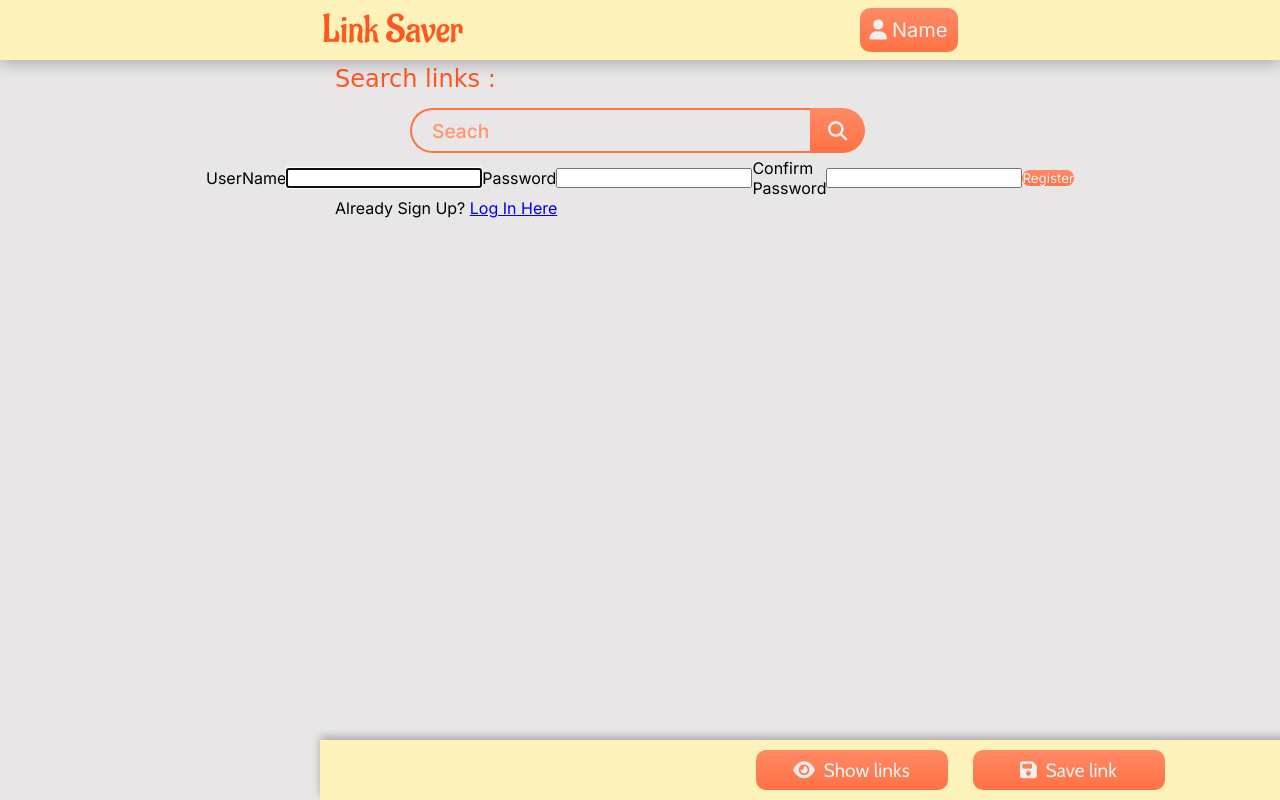
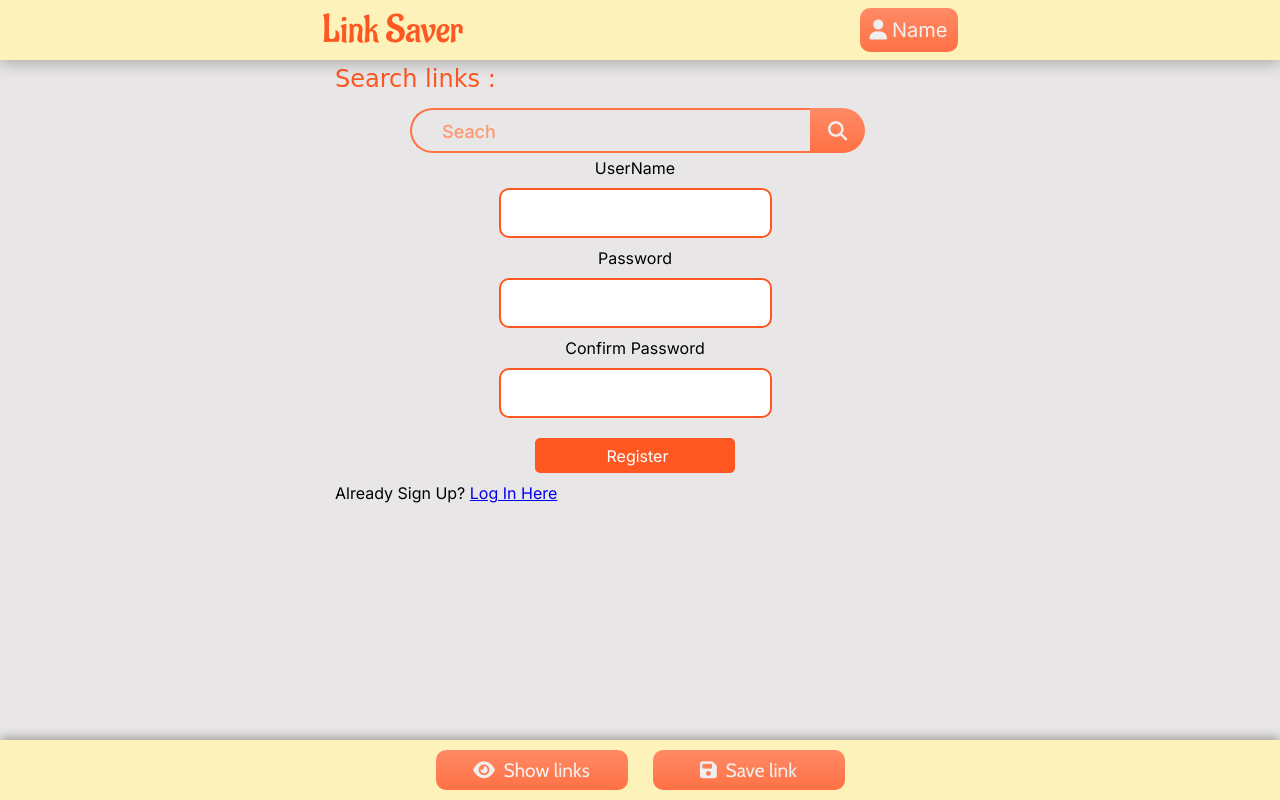
Before and after one commit to Saniyaj21/LinkSaverProject, a Django app: page /register/ in a window 1280 px wide; the page is wider, and only the part inside the window is pictured. Run offline with Django 4.2, Linux system fonts and the light colour scheme; some web fonts are replaced.

Commit message:
Add files via upload

```diff
--- a/linkapp/static/styles/style.css
+++ b/linkapp/static/styles/style.css
@@ -64,6 +64,7 @@
 
 body {
     background: var(--backgroundColor);
+    overflow-x: hidden;
 }
 
 .header {
--- a/linkapp/templates/linkapp/login_register.html
+++ b/linkapp/templates/linkapp/login_register.html
@@ -1,6 +1,94 @@
 {% extends 'main.html' %}
 
 {% block body %}
+<style>
+  .create-form{
+      display: flex;
+      flex-direction: column;
+      align-items: center;
+      justify-content: center;
+      max-width: 100%;
+  }
+.create-input{
+  padding: 5px;
+  max-width: 100%;
+  height: 50px;
+  font-size: large;
+  padding-left: 10px;
+  color: #FF5722;
+  margin: 10px;
+  border-radius: 10px;
+  border: 2px solid  #FF5722;
+  outline: 0px;
+
+}
+::placeholder{
+  padding-left: 10px;
+  font-size: large;
+}
+.create-btn{
+  background-color: #FF5722;
+  color: white;
+  font-size: 23px;
+  font-family: 'Inter', sans-serif !important;
+  cursor: pointer;
+}
+.btn-login{
+  max-width: 150px !important;
+}
+#create-btn{
+  width: 200px;
+  border: 2px solid  #FF5722;
+  border-radius: 5px;
+  font-size: medium;
+  height: 35px;
+  cursor: pointer;
+
+}
+#form-input1{
+  max-width: 400px;
+  height: 50px;
+  font-size: large;
+  padding-left: 10px;
+  color: #FF5722;
+  margin: 10px;
+  border-radius: 10px;
+  border: 2px solid  #FF5722;
+  outline: 0px;
+
+}
+#id_password1{
+  max-width: 400px;
+  height: 50px;
+  font-size: large;
+  padding-left: 10px;
+  color: #FF5722;
+  margin: 10px;
+  border-radius: 10px;
+  border: 2px solid  #FF5722;
+  outline: 0px;
+
+}
+#id_password2{
+  max-width: 400px;
+  height: 50px;
+  font-size: large;
+  padding-left: 10px;
+  color: #FF5722;
+  margin: 10px;
+  border-radius: 10px;
+  border: 2px solid  #FF5722;
+  outline: 0px;
+
+}
+.login-box{
+  width: 600px;
+}
+.mb-3{
+  margin-bottom: 10px;
+}
+
+</style>
 
 
 
@@ -8,20 +96,20 @@
 
     {% if page == 'login'%}
 
-<form method="POST" action ="">
+<form method="POST" action ="" class="create-form">
     {% csrf_token %}
 
     <div class="mb-3">
       <label for="exampleInputEmail1"  class="form-label">Username</label>
-      <input type="text" name="username" class="form-control" id="exampleInputEmail1" aria-describedby="emailHelp">
+      <input class="create-input" type="text" name="username" class="form-control" id="exampleInputEmail1" aria-describedby="emailHelp">
 
     </div>
     <div class="mb-3">
         <label for="exampleInputPassword1" class="form-label">Password</label>
-        <input type="password" name="password" class="form-control" id="exampleInputPassword1">
+        <input class="create-input" type="password" name="password" class="form-control" id="exampleInputPassword1">
     </div>
 
-    <button type="submit" class="btn btn-outline-success  button-css">Login</button>
+    <button  type="submit" id="create-btn" class="create-btn  create-input">Login</button>
   </form>
   <p class="text-center">Haven't sign up yet?
     <a class="text-success" href="{% url 'register' %}">Register Now</a></p>
@@ -30,16 +118,16 @@
 
 
   <div class="form-box" >
-     <form method="POST" action ="" >
+     <form method="POST" action ="" class="create-form" >
         {% csrf_token %}
-        <label for="form-imput1">UserName</label>
+        <label for="form-imput1" class="form-label">UserName</label>
         {{form.username}}
-        <label for="id_password1">Password</label>
+        <label for="id_password1" class="form-label">Password</label>
         {{form.password1}}
-        <label for="id_password2">Confirm Password</label>
+        <label for="id_password2" class="form-label">Confirm Password</label>
         {{form.password2}}
 
-        <input type="submit" class="btn btn-outline-success button-css" value="Register">
+        <input id="create-btn" type="submit" class="create-btn  create-input " value="Register">
      </form>
 
 
--- a/templates/main.html
+++ b/templates/main.html
@@ -27,7 +27,7 @@
     <!-- navigation bar starts -->
     <header class="header">
         <nav>
-            <a href="#"><img src="{% static 'style/Link Saver.svg' %}" alt="Logo"></a>
+            <a href="/"><img src="{% static 'style/Link Saver.svg' %}" alt="Logo"></a>
             <div class="btnProfile"><i class="fa-solid fa-user"></i>Name
                 <ul class="loginout">
                     <a href="#">
@@ -108,6 +108,7 @@
 
 
     </section> -->
+</section>
 
 
 
```
Also changed, not shown: linkapp/templates/linkapp/createlink.html (+51 -9 lines), linkapp/templates/linkapp/edit_page.html (+37 -5 lines), db.sqlite3.
